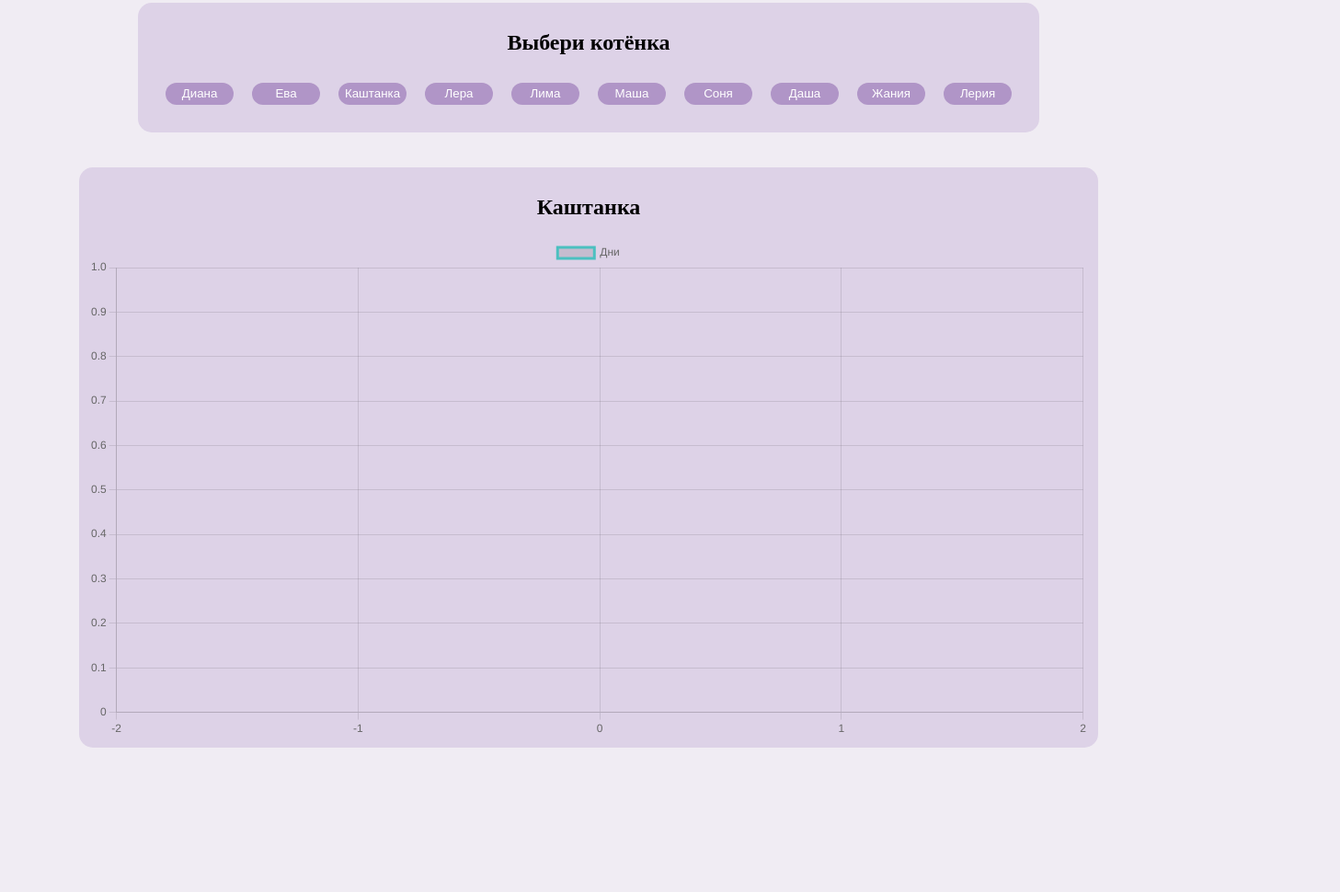
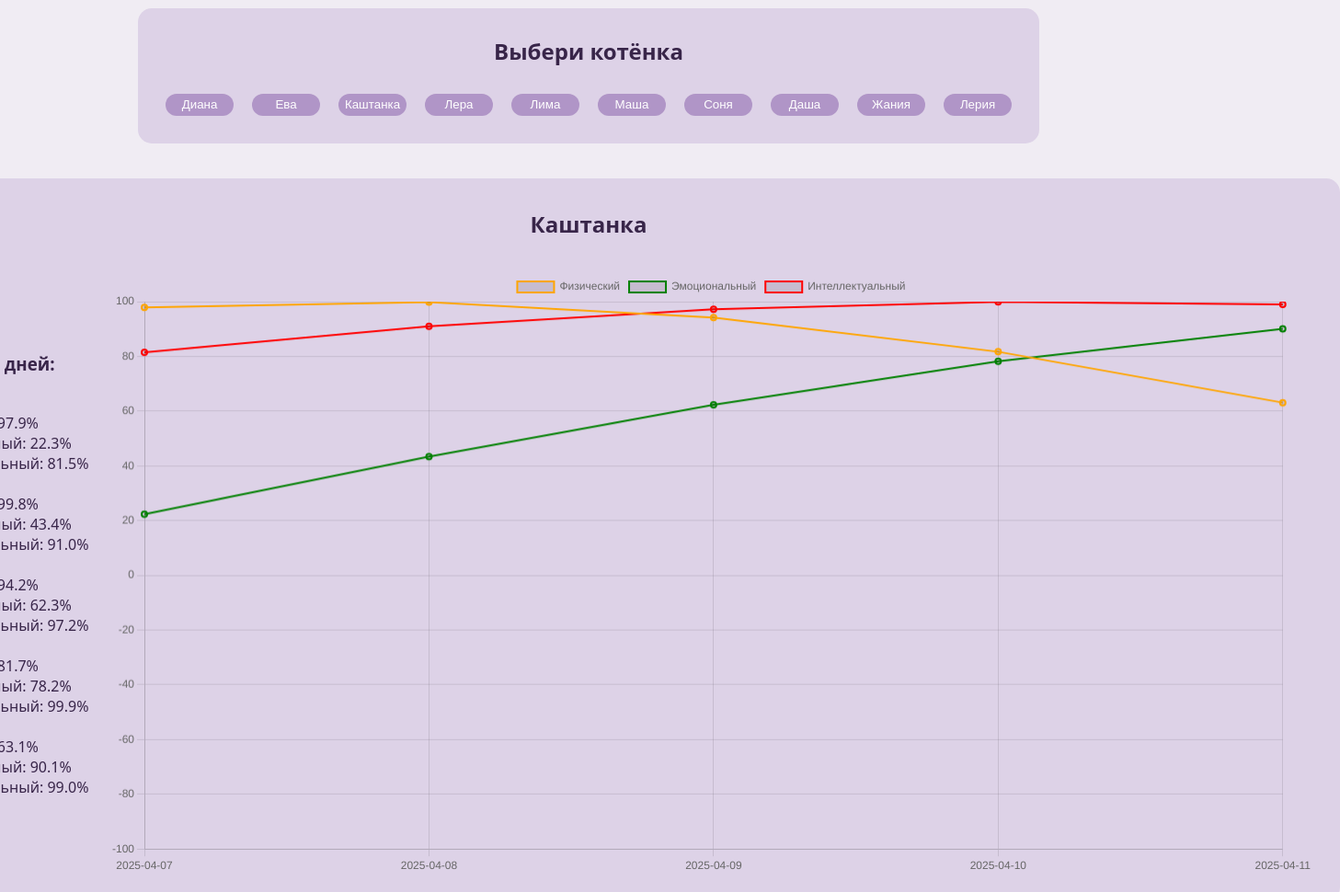
Before and after one commit to Kashutanka/Biorhythm, a website: page index.html in a window 1280 px wide. Shown: the part 141-1111 px from the top of the page at 92% size, 1457 px wide, since content can reach past the window. Before the commit the page ends 954 px from the top, so only its background shows below. Drawn offline with nearby package versions, Linux system fonts and the light colour scheme.

Commit message:
resultWithKashtan

```diff
--- a/index.html
+++ b/index.html
@@ -30,14 +30,21 @@
     </div>
     <div class="girl-info">
         <h2>Каштанка</h2>
-
- <canvas id="kashtanChart" ></canvas>
+        <div class="results">
+            <div id="result"></div>
+            <canvas id="kashtanChart"></canvas>
+        </div>
     </div>
     <script>
-        const birthDate = new Date(2008 - 8 - 17);
+        const birthDate = new Date(2008, 7, 17);
         const today = new Date();
-        const days = Math.floor((today - birthDate) / (1000 * 60 * 60 * 24));
 
+        let dates = [];
+        let physicalData = [];
+        let emotionalData = [];
+        let intellectualData = [];
+
+        // Рассчитываем биоритмы для 5 дней
         for (let offset = -2; offset <= 2; offset++) {
             const targetDate = new Date(today);
             targetDate.setDate(today.getDate() + offset);
@@ -48,22 +55,66 @@
             const emotional = (Math.sin((2 * Math.PI * days) / 28) * 100).toFixed(1);
             const intellectual = (Math.sin((2 * Math.PI * days) / 33) * 100).toFixed(1);
 
-            const dateStr = targetDate.toISOString().split("T")[0];
+            // Добавляем данные
+            dates.push(targetDate.toISOString().split("T")[0]);
+            physicalData.push(physical);
+            emotionalData.push(emotional);
+            intellectualData.push(intellectual);
         }
 
+        // Отображаем данные на странице
+        let resultHtml = "<h3>Биоритмы на 5 дней:</h3><ul>";
+        for (let i = 0; i < dates.length; i++) {
+            resultHtml += `
+          <li><strong>${dates[i]}</strong><br>
+            Физический: ${physicalData[i]}%<br>
+            Эмоциональный: ${emotionalData[i]}%<br>
+            Интеллектуальный: ${intellectualData[i]}%<br>
+          </li>
+        `;
+        }
+        resultHtml += "</ul>";
+        document.getElementById("result").innerHTML = resultHtml;
 
-        let ctx = document.getElementById('kashtanChart').getContext('2d');
-
-        let kashtanChart = new Chart(ctx, {
-            type: 'line',
+        // Создаём график
+        const ctx = document.getElementById("kashtanChart").getContext("2d");
+        const kashtanChart = new Chart(ctx, {
+            type: 'line', // Тип графика (линейный)
             data: {
-                labels: [offset = -2, offset = -1, offset = 0, offset = 1, offset = 2],
-                datasets: [{
-                    label: 'Дни',
-                    data: ['100%', '50%', '0%', '-50%', '-100%'],
-                    borderColor: 'rgb(75, 192, 192)',
-                    tension: '50%'
-                }]
+                labels: dates, // Метки по оси X (даты)
+                datasets: [
+                    {
+                        label: 'Физический',
+                        borderColor: 'orange',
+                        fill: false,
+                        data: physicalData,
+                        borderWidth: 2
+                    },
+                    {
+                        label: 'Эмоциональный',
+                        borderColor: 'green',
+                        fill: false,
+                        data: emotionalData,
+                        borderWidth: 2
+                    },
+                    {
+                        label: 'Интеллектуальный',
+                        borderColor: 'red',
+                        fill: false,
+                        data: intellectualData,
+                        borderWidth: 2
+                    }
+                ]
+            },
+            options: {
+                responsive: true,
+                scales: {
+                    y: {
+                        min: -100,
+                        max: 100,
+                        beginAtZero: true
+                    }
+                }
             }
         });
 
--- a/style.css
+++ b/style.css
@@ -3,6 +3,7 @@
     --main-color: rgb(221, 210, 231);
     --dark-main-color: rgb(176, 149, 199);
     --dark-dark-color: rgb(121, 92, 146);
+    --extremly-dark-color: rgb(56, 37, 73);
 }
 
 body {
@@ -11,6 +12,8 @@ body {
     display: flex;
     flex-direction: column;
     align-items: center;
+    font-family: system-ui;
+    color: var(--extremly-dark-color);
 }
 
 .container {
@@ -60,9 +63,9 @@ button:hover {
 .girl-info {
     background-color: var(--main-color);
     border-radius: 15px;
-    width: 85%;
-    margin-top: 3%;
-    padding: 10px;
+    width: auto;
+    margin: 3%;
+    padding: 1%;
 }
 
 .girl-info h2 {
@@ -70,3 +73,14 @@ button:hover {
     justify-content: center;
     align-items: flex-start;
 }
+
+.results {
+    display: flex;
+    flex-direction: row;
+    align-items: center;
+    padding: inherit;
+}
+
+#result {
+    width: 300px;
+}
```
